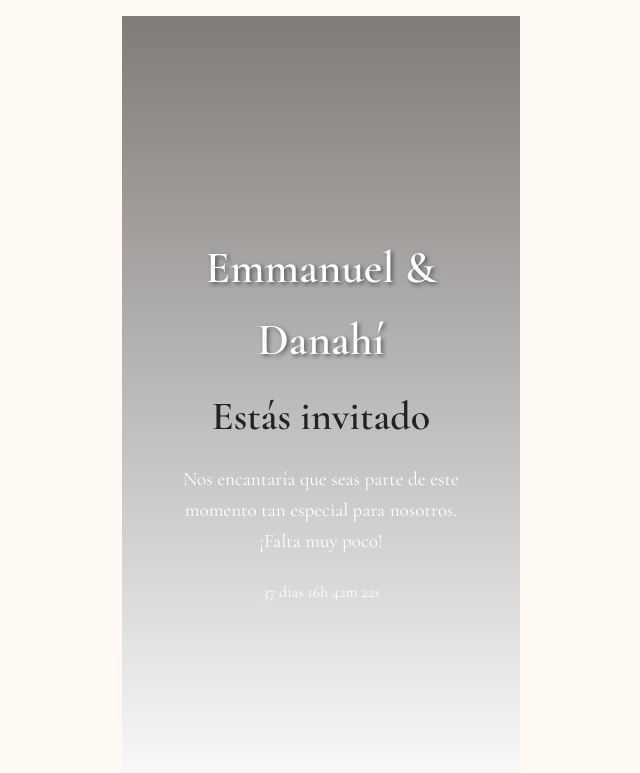
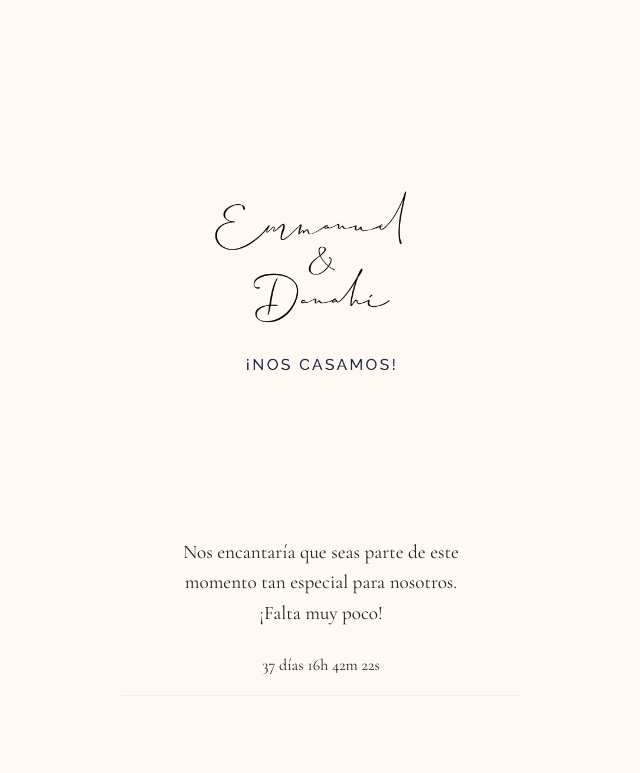
Before and after one commit to Yopixxx/Wedding, a plain HTML site: page index.html in a window 1280 px wide. Shown: the top 773 px of the page, without its empty margins (319-959 px from the left). Drawn offline with nearby package versions, Linux system fonts and the light colour scheme.

Commit message:
Update first screen

```diff
--- a/index.html
+++ b/index.html
@@ -12,8 +12,7 @@
     <!-- Hero / Portada -->
     <section class="hero section">
       <div class="hero-overlay">
-        <h1 class="main-names">Emmanuel & Danahí</h1>
-        <h1>Estás invitado</h1>
+            <img src="assets/EyD.jpg" alt="Código de vestimenta" class="eyd-image">
         <p class="intro">Nos encantaría que seas parte de este momento tan especial para nosotros. ¡Falta muy poco!</p>
         <div id="countdown"></div>
       </div>
@@ -32,7 +31,7 @@
     <!-- Dress Code -->
     <section>
       <h2>DRESS CODE</h2>
-      <p><strong>Formal</strong></p>
+      <!-- <p><strong>Formal</strong></p> -->
       <img src="assets/trajes.png" alt="Código de vestimenta" class="dress-image">
       <p>¡Luce tu mejor look!</p>
     </section>
@@ -46,7 +45,7 @@
         <p>De todo corazón, muchas gracias¡</p>
       </section>
 
-      <<!-- Confirmar asistencia -->
+      <!-- Confirmar asistencia -->
       <section>
         <h2>CONFIRMAR ASISTENCIA</h2>
         <p>Por favor confirma tu asistencia antes del <strong>05/07</strong>. El aforo es limitado.</p>
--- a/style.css
+++ b/style.css
@@ -43,6 +43,7 @@ h2 {
 .countdown {
   font-size: 1.3rem;
   margin-top: 1rem;
+  color: #222;
 }
 
 .button {
@@ -96,12 +97,20 @@ input, textarea {
   padding: 2rem 1rem;
   font-size: 0.9rem;
   color: #aaa;
-  background-color: #f2e8dc;
+  /* background-color: #f2e8dc; */
 }
 
 .dress-image {
   width: 70%;
   max-width: 240px;
+  height: auto;
+  display: block;
+  margin: 1rem auto;
+}
+
+.eyd-image {
+  width: 100%;
+  max-width: 500px;
   height: auto;
   display: block;
   margin: 1rem auto;
@@ -118,20 +127,20 @@ input, textarea {
   background-position: center;
   background-repeat: no-repeat;
   position: relative;
-  height: 100vh;
-  color: white;
+  height: 85vh;
+  color: #222;
   display: flex;
   align-items: center;
   justify-content: center;
   text-align: center;
 }
 
-.hero::after {
+/* .hero::after {
   content: "";
   position: absolute;
   inset: 0;
   background: linear-gradient(to bottom, rgba(0, 0, 0, 0.5), white);
-}
+} */
 
 .hero-overlay {
   position: relative;
```
Also changed, not shown: assets/EyD.jpg (added).
